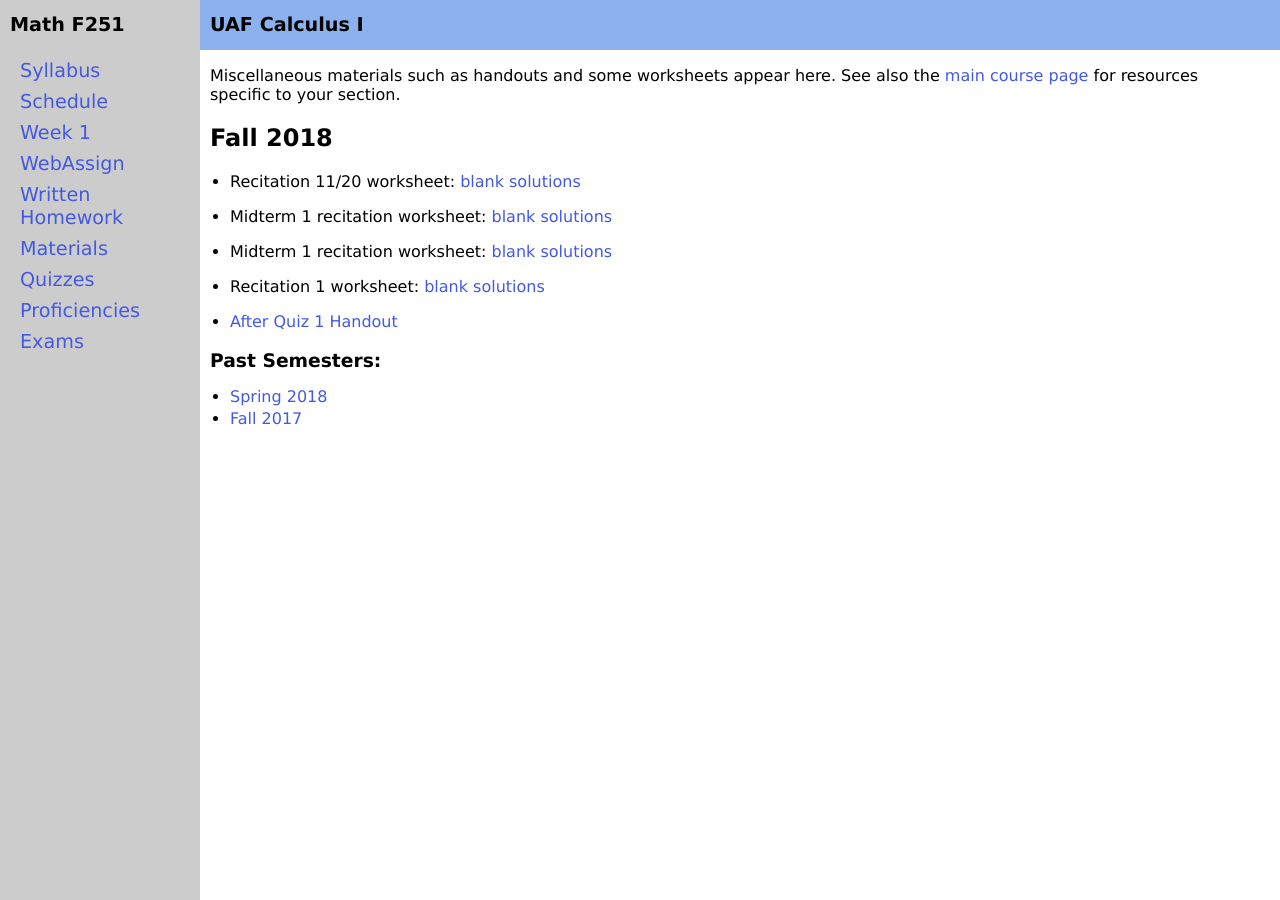
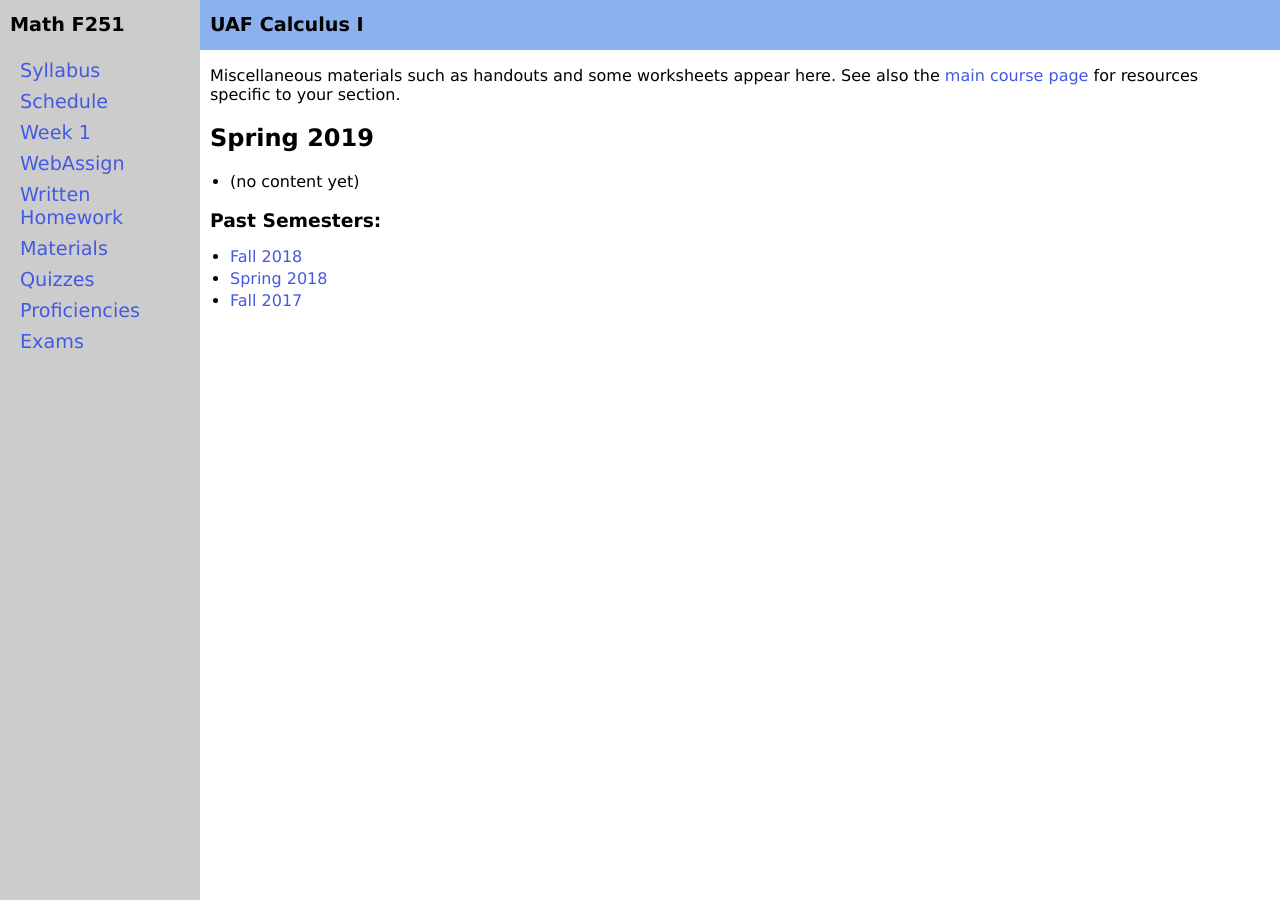
Before and after one commit to uaf-math/calc1, a Jekyll site: the page built from materials.md, in a window 1280 px wide. Built offline with Jekyll 4.4.1, drawn with Linux system fonts in a browser that asks for light colours.

Commit message:
move fall 2018 materials links to materials-f2018.md; materials.md is now essentially blank

```diff
--- a/materials.md
+++ b/materials.md
@@ -5,19 +5,12 @@ title: Class Materials
 
 Miscellaneous materials such as handouts and some worksheets appear here.  See also the [main course page](index.html#top) for resources specific to your section.
 
-## Fall 2018
+## Spring 2019
 
-* Recitation 11/20 worksheet: [blank](assets/materials/Fall2018/Recitation-5.1-5.2.pdf) [solutions](assets/materials/Fall2018/Recitation-5.1-5.2-Sols.pdf)
-
-* Midterm 1 recitation worksheet: [blank](assets/materials/Fall2018/Recitation-MT2-Review.pdf) [solutions](assets/materials/Fall2018/Recitation-MT2-Review-Sols.pdf)
-
-* Midterm 1 recitation worksheet: [blank](assets/materials/Fall2018/Recitation-MT1-Review.pdf) [solutions](assets/materials/Fall2018/Recitation-MT1-Review-Sols.pdf)
-
-* Recitation 1 worksheet: [blank](assets/materials/Fall2018/Recitation-1.pdf) [solutions](assets/materials/Fall2018/Recitation-1-Sols.pdf)
-
-* [After Quiz 1 Handout](assets/materials/Fall2018/Fall18_ALEKS_quiz1_proctored_end.pdf)
+* (no content yet)
 
 ### Past Semesters:
 
+  * [Fall 2018](materials-f2018)
   * [Spring 2018](materials-s2018)
   * [Fall 2017](materials-f2017)
```
Also changed, not shown: materials-f2018.md (added, +18 -0 lines).
